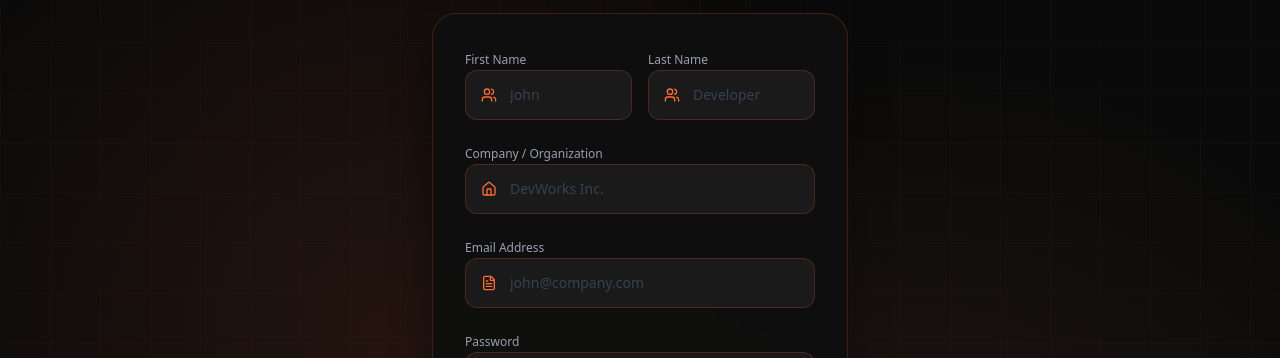
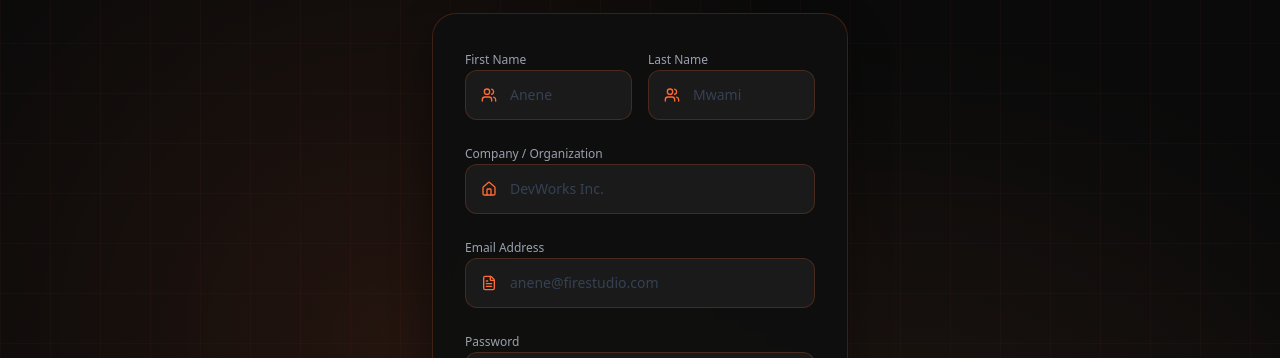
Before and after one commit to thegreatestfamily/fire_dashboard, a Next.js app: page /register in a window 1280 px wide. Shown: the part 207-565 px from the top of the page. Built offline with nearby package versions, Linux system fonts and the light colour scheme; no server answers.

Commit message:
ASANTE KWA KILA JAMBO

```diff
--- a/src/app/login/page.tsx
+++ b/src/app/login/page.tsx
@@ -92,7 +92,7 @@ export default function LoginPage() {
                                     value={email}
                                     onChange={(e) => setEmail(e.target.value)}
                                     className="w-full rounded-xl border border-[#FF6B35]/20 bg-[#1A1A1A] py-3.5 pl-11 pr-4 text-sm text-white transition-all placeholder:text-gray-700 focus:border-[#FF6B35] focus:outline-none focus:ring-4 focus:ring-[#FF6B35]/10"
-                                    placeholder="john@company.com"
+                                    placeholder="anene@firestudio.com"
                                     required
                                 />
                             </div>
--- a/src/app/register/page.tsx
+++ b/src/app/register/page.tsx
@@ -150,7 +150,7 @@ export default function RegisterPage() {
                                         value={formData.firstName}
                                         onChange={handleChange}
                                         className="w-full rounded-xl border border-[#FF6B35]/20 bg-[#1A1A1A] py-3.5 pl-11 pr-4 text-sm text-white transition-all placeholder:text-gray-700 focus:border-[#FF6B35] focus:outline-none focus:ring-4 focus:ring-[#FF6B35]/10"
-                                        placeholder="John"
+                                        placeholder="Anene"
                                         required
                                     />
                                 </div>
@@ -165,7 +165,7 @@ export default function RegisterPage() {
                                         value={formData.lastName}
                                         onChange={handleChange}
                                         className="w-full rounded-xl border border-[#FF6B35]/20 bg-[#1A1A1A] py-3.5 pl-11 pr-4 text-sm text-white transition-all placeholder:text-gray-700 focus:border-[#FF6B35] focus:outline-none focus:ring-4 focus:ring-[#FF6B35]/10"
-                                        placeholder="Developer"
+                                        placeholder="Mwami"
                                         required
                                     />
                                 </div>
@@ -197,7 +197,7 @@ export default function RegisterPage() {
                                     value={formData.email}
                                     onChange={handleChange}
                                     className="w-full rounded-xl border border-[#FF6B35]/20 bg-[#1A1A1A] py-3.5 pl-11 pr-4 text-sm text-white transition-all placeholder:text-gray-700 focus:border-[#FF6B35] focus:outline-none focus:ring-4 focus:ring-[#FF6B35]/10"
-                                    placeholder="john@company.com"
+                                    placeholder="anene@firestudio.com"
                                     required
                                 />
                             </div>
--- a/src/components/layout/Sidebar.tsx
+++ b/src/components/layout/Sidebar.tsx
@@ -81,11 +81,11 @@ export const Sidebar = () => {
 
             <div className="mt-5 flex items-center gap-3 rounded-2xl bg-white/5 p-4">
                 <div className="flex h-12 w-12 items-center justify-center rounded-xl bg-gradient-to-br from-fire-primary to-fire-secondary text-lg font-bold text-white">
-                    JD
+                    AM
                 </div>
                 <div className="flex-1 overflow-hidden">
-                    <h4 className="truncate text-sm font-semibold">John Developer</h4>
-                    <p className="truncate text-xs text-fire-text-secondary">john@devworks.io</p>
+                    <h4 className="truncate text-sm font-semibold">Anene Mwami</h4>
+                    <p className="truncate text-xs text-fire-text-secondary">anene@firestudio.com</p>
                 </div>
                 <ChevronDown size={12} className="text-[#888]" />
             </div>
```
